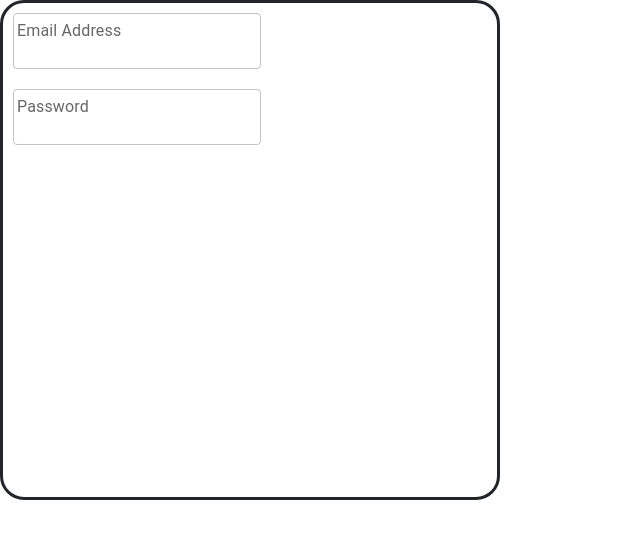
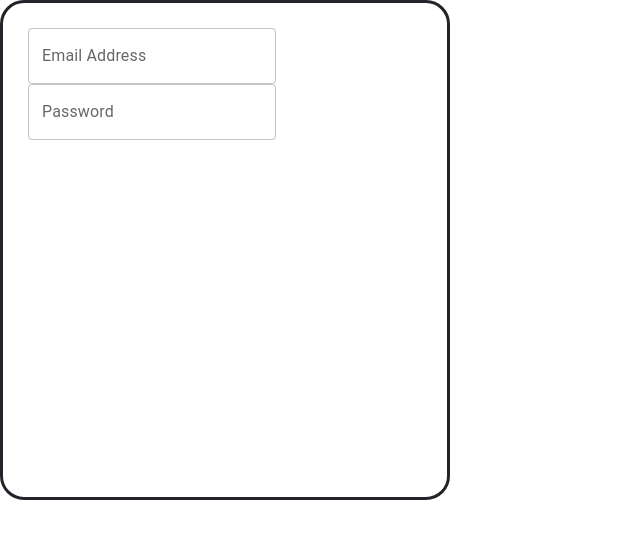
Before and after one commit to roger2020-ui/my-app, a React (Create React App) app: page / in a window 1280 px wide. Shown: the top 538 px of the page, without its empty margins (0-640 px from the left). Built offline with nearby package versions, Linux system fonts and the light colour scheme; the HTML template or start-up script is replaced by a standard one.

Commit message:
continued register form

```diff
--- a/src/components/RegisterForm.jsx
+++ b/src/components/RegisterForm.jsx
@@ -4,16 +4,21 @@ import styled from 'styled-components'
 const RegisterForm = () => {
   const StyledContainer = styled.div`
     border-style: solid;
-    width: 500px;
+    width: 450px;
     height: 500px;
     border-radius: 24px;
-    /* padding: 20px; */
-    align-items:center;
+    padding: 20px;
+    align-items: center;
+  `
+  const StyledForm = styled.div`
+  margin: 5px;
   `
   return (
     <StyledContainer>
-        <TextField sx={{ padding: '10px' }} label='Email Address' />
-        <TextField sx={{ padding: '10px' }} label='Password' />
+      <StyledForm>
+        <TextField sx={{ paddingRight: '5px' }} label='Email Address' />
+        <TextField  label='Password' />
+      </StyledForm>
     </StyledContainer>
   )
 }
```
